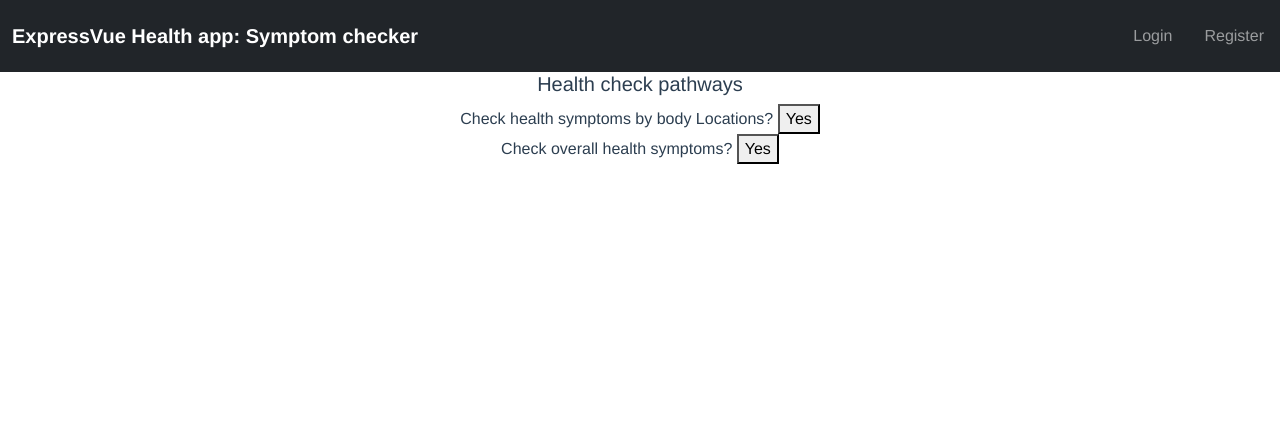
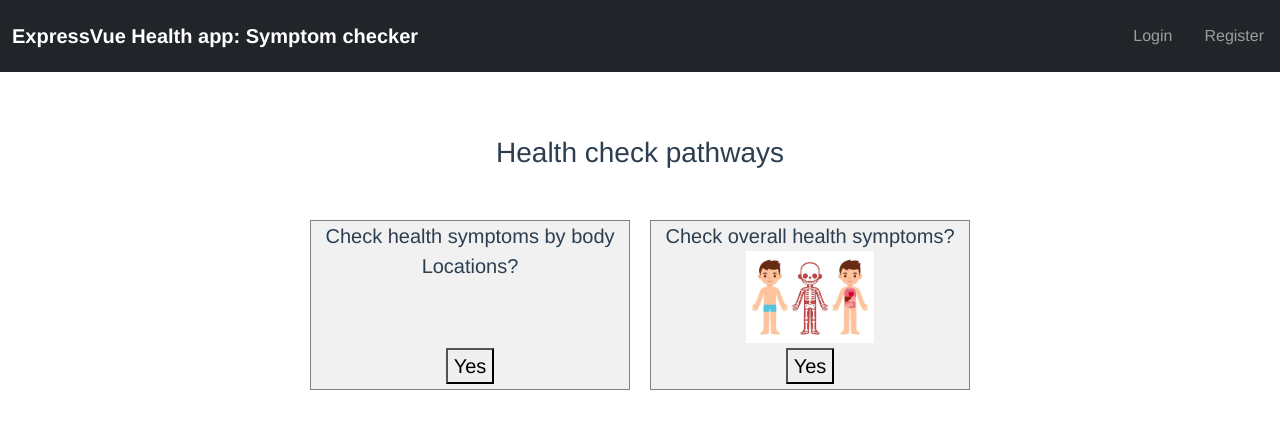
Before and after one commit to ismatfarjana/symptom-checkers-client, a Vue app: page /healthCheck in a window 1280 px wide. Shown: the top 428 px of the page. Built offline with nearby package versions, Linux system fonts and the light colour scheme; no server answers.

Commit message:
add images

```diff
--- a/src/App.vue
+++ b/src/App.vue
@@ -89,4 +89,36 @@ nav a {
 nav a.router-link-exact-active {
   color: #42b983;
 }
+
+.page-container {
+  display: flex;
+  flex-direction: column;
+  align-items: center;
+  justify-content: space-between;
+   padding-top: 4rem;
+}
+
+.items-container {
+  display: flex;
+  flex-wrap: wrap;
+  margin-top: 2rem;
+}
+
+.item {
+  background-color: #f1f1f1;
+  border: 1px solid gray;
+  width: 20rem;
+  margin: 10px;
+  text-align: center;
+  /* line-height: 40px; */
+  font-size: 20px;
+  display: flex;
+  flex-direction: column;
+  align-items: center;
+  justify-content: space-between;
+}
+
+.item-button {
+  margin: 5px;
+}
 </style>
--- a/src/components/Location.vue
+++ b/src/components/Location.vue
@@ -1,7 +1,7 @@
 <template>
   <div class="location">
     {{ name }}
-    <img alt="Vue logo" :src="getImgUrl(imageid)" />
+    <img alt="location image" :src="getImgUrl(imageid)" />
   </div>
 </template>
 
--- a/src/components/Profile.vue
+++ b/src/components/Profile.vue
@@ -1,7 +1,8 @@
 <template>
-  <div class="profile">
+  <div class="page-container">
     <h1>{{ msg }}</h1>
     <div
+      class="form"
       v-if="
         !$store.getters.profile.name ||
         !$store.getters.profile.gender ||
@@ -9,7 +10,7 @@
       "
     >
       <h2>Update User details</h2>
-      <div class="col-4 offset-4 mt-3">
+      <div class="mt-3">
         <div class="mb-3">
           <label for="name" class="form-label">Name</label>
           <input
@@ -48,7 +49,7 @@
       </div>
     </div>
 
-    <div v-else>
+    <div v-else clas="">
       <div class="user-details">
         <h2>Congratulations! Your Profile is set!</h2>
         <h4>Name: {{ $store.getters.profile.name }}</h4>
@@ -118,6 +119,8 @@ a {
   color: #42b983;
 }
 
+.form {
+}
 .user-details {
   margin: 80px;
   padding: 10px 20px;
--- a/src/views/HealthCheck.vue
+++ b/src/views/HealthCheck.vue
@@ -1,13 +1,22 @@
 <template>
-  <div>
-    <h5>Health check pathways</h5>
-    <div>
-      Check health symptoms by body Locations?
-      <button @click.prevent="onSelectLocation()">Yes</button>
-    </div>
-    <div>
-      Check overall health symptoms?
-      <button @click.prevent="onSelectSymptoms()">Yes</button>
+  <div class="page-container">
+    <h3>Health check pathways</h3>
+    <div class="items-container">
+      <div class="item">
+        Check health symptoms by body Locations?
+
+        <!-- <img alt="Vue logo" src="../assets/logo.png" /> -->
+        <button @click.prevent="onSelectLocation()" class="item-button">
+          Yes
+        </button>
+      </div>
+      <div class="item">
+        Check overall health symptoms?
+        <img alt="location image" src="../assets/images/17.jpg" />
+        <button @click.prevent="onSelectSymptoms()" class="item-button">
+          Yes
+        </button>
+      </div>
     </div>
   </div>
 </template>
@@ -44,4 +53,6 @@ export default {
 };
 </script>
 
-<style></style>
+<style>
+
+</style>
--- a/src/views/Locations.vue
+++ b/src/views/Locations.vue
@@ -1,18 +1,15 @@
 <template>
   <div>
     <h3>Check symptoms by Locations</h3>
-    <div class="locations-container">
+    <div class="items-container">
       <div
         v-for="location in $store.getters.locations"
         :key="location"
         href="#"
-        class="location-container"
+        class="item"
       >
         <Location :name="location.Name" :imageid="location.ID" />
-        <button
-          @click.prevent="onSelectLocation(location)"
-          class="location-button"
-        >
+        <button @click.prevent="onSelectLocation(location)" class="item-button">
           Select
         </button>
       </div>
@@ -67,27 +64,4 @@ export default {
 };
 </script>
 
-<style scoped>
-.locations-container {
-  display: flex;
-  flex-wrap: wrap;
-}
-
-.location-container {
-  background-color: #f1f1f1;
-  border: 1px solid gray;
-  width: 20rem;
-  margin: 10px;
-  text-align: center;
-  /* line-height: 40px; */
-  font-size: 20px;
-  display: flex;
-  flex-direction: column;
-  align-items: center;
-  justify-content: space-between;
-}
-
-.location-button {
-  margin: 5px;
-}
-</style>
+<style scoped></style>
```
